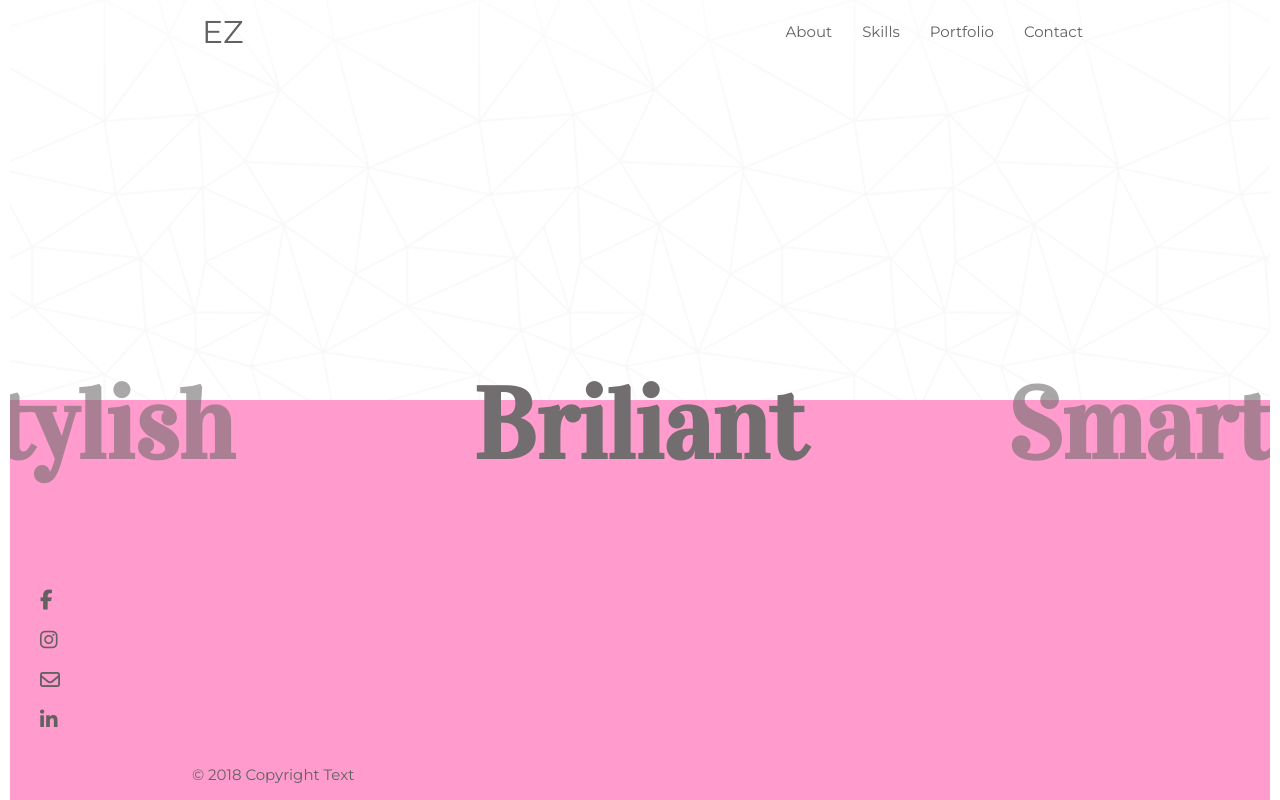
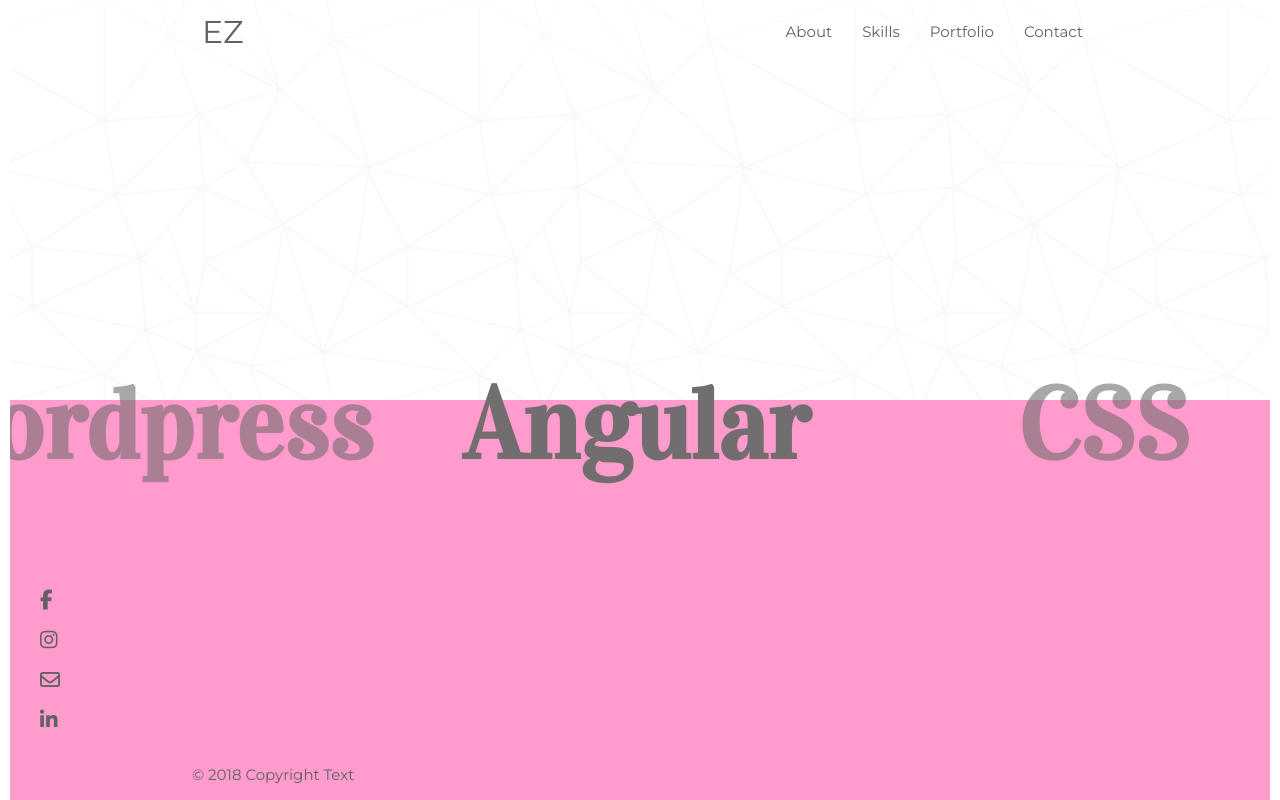
Before and after one commit to Elenazuokaite/portfolio, an Angular app: page / in a window 1280 px wide. Built offline with nearby package versions, Linux system fonts and the light colour scheme.

Commit message:
added logos

```diff
--- a/src/app/main/main.component.html
+++ b/src/app/main/main.component.html
@@ -1,9 +1,11 @@
 <div class="valign-wrapper" id="hero">
     <div class="carousel">
-        <a class="carousel-item" href="#one!" id="one">Briliant</a>
-        <a class="carousel-item" href="#two!" id="two">Smart</a>
-        <a class="carousel-item" href="#three!" id="three">Simple</a>
-        <a class="carousel-item" href="#four!" id="four">Pretty</a>
-        <a class="carousel-item" href="#five!" id="five">Stylish</a>
+        <a class="carousel-item" href="#one!" id="one">Angular</a>
+        <a class="carousel-item" href="#two!" id="two">CSS</a>
+        <a class="carousel-item" href="#three!" id="three">javaScript</a>
+        <a class="carousel-item" href="#four!" id="four">Bootstrap</a>
+        <a class="carousel-item" href="#five!" id="five">Wordpress</a>
     </div>
+    <img class="logo" src="../../assets/img/bootstrap-stack.png" width="200px">
+    <img class="logo2" src="../../assets/img/wordpress.png" width="200px">
 </div>
--- a/src/app/main/main.component.scss
+++ b/src/app/main/main.component.scss
@@ -20,4 +20,14 @@
         text-align: center;
         }
     }
+    .logo {
+        position: absolute;
+        opacity: 0;
+        transition: opacity 1s;
+    }
+    .logo2 {
+        position: absolute;
+        opacity: 0;
+        transition: opacity 1s;
+    }
 }
--- a/src/assets/js/custom.js
+++ b/src/assets/js/custom.js
@@ -17,7 +17,7 @@
       } else if ($(this).attr('id') == 'three') {
         $('#hero').css('background-color', '#fff38b');
       } else if ($(this).attr('id') == 'four') {
-        $('#hero').css('background-color', '#f5b7ff');
+        $('#hero').css('background', '#f5b7ff');
       } else if ($(this).attr('id') == 'five') {
         $('#hero').css('background-color', '#ff9bcd');
       } else {
@@ -77,8 +77,11 @@
       $('#hero').css('background-color', '#bde9f5');
     } else if ($(this).attr('id') == 'four') {
       $('#hero').css('background-color', '#fff38b');
+      $('.logo').css('opacity', '1');
     } else if ($(this).attr('id') == 'five') {
       $('#hero').css('background-color', '#f5b7ff');
+         $('.logo').css('opacity', '0');
+         $('.logo2').css('opacity', '1');
     } else {
       $('#hero').css('background-color', '#ff9bcd');
     }
```
Also changed, not shown: src/assets/img/bootstrap-stack.png (added), src/assets/img/wordpress.png (added).
